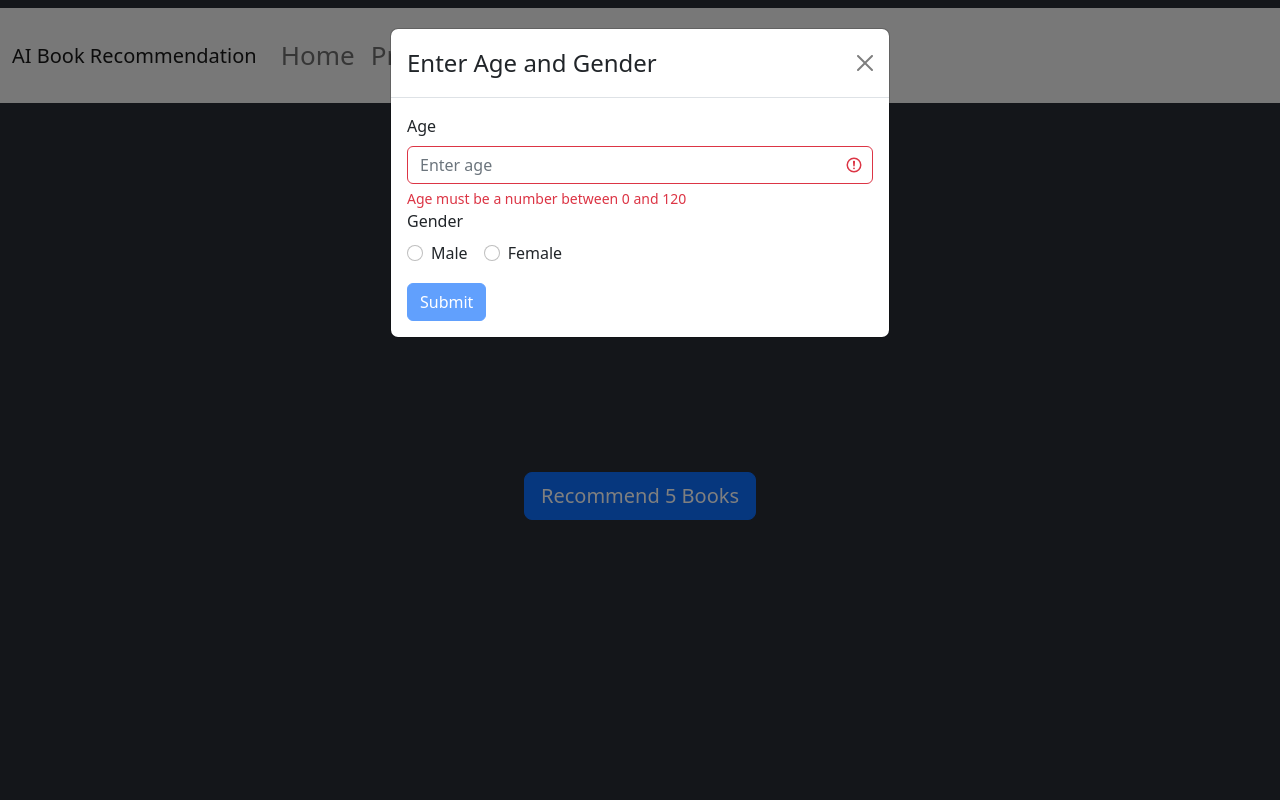
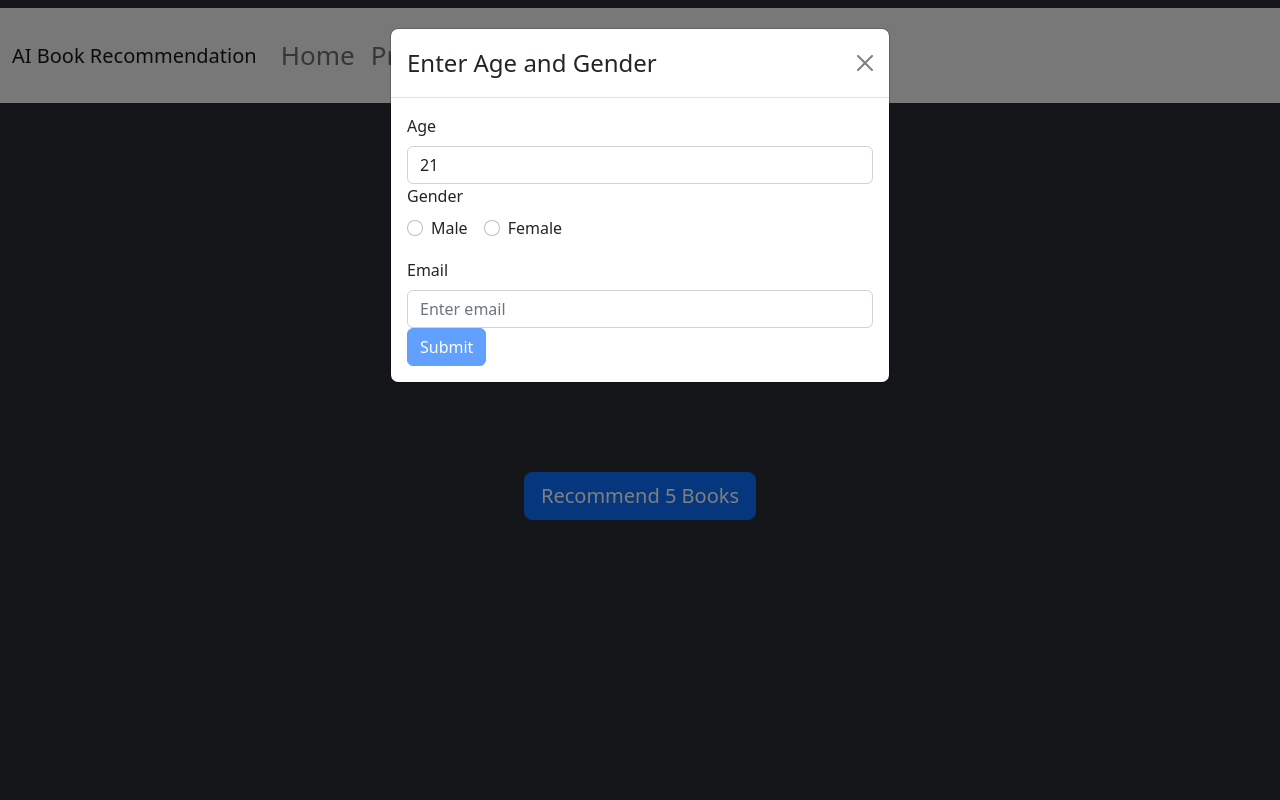
Before and after one commit to gaganmani90/book-summary-react-app, a React (Create React App) app: page / in a window 1280 px wide. Both pictures are taken after a click on the button "Recommend 5 Books". Shown: the top 800 px of the page. Built offline with nearby package versions, Linux system fonts and the light colour scheme; no server answers.

Commit message:
some change

```diff
--- a/package.json
+++ b/package.json
@@ -10,12 +10,15 @@
     "@types/node": "^16.7.13",
     "@types/react": "^18.0.0",
     "@types/react-dom": "^18.0.0",
-    "axios": "^1.3.6",
+    "axios": "^1.4.0",
     "bootstrap": "^5.2.3",
+    "dotenv": "^16.0.3",
     "js-cookie": "^3.0.4",
     "react": "^18.2.0",
     "react-bootstrap": "^2.7.4",
     "react-dom": "^18.2.0",
+    "react-google-login": "^5.2.2",
+    "react-icons": "^4.8.0",
     "react-router-dom": "^6.10.0",
     "react-scripts": "5.0.1",
     "typescript": "^4.4.2",
--- /dev/null
+++ b/src/component/BookRecommendationsView.tsx
@@ -0,0 +1,42 @@
+import React from 'react';
+import ListGroup from 'react-bootstrap/ListGroup';
+interface BookRecommendation {
+    title: string;
+    author: string;
+}
+
+const parseChatGPTResponse = (response: string): BookRecommendation[] => {
+    const bookRecommendations: BookRecommendation[] = [];
+    const lines = response.split('\n');
+
+    for (let i = 0; i < lines.length; i++) {
+        const line = lines[i].trim();
+
+
+        if (line) {
+            const parts = line.split(' by ');
+            console.log(`parts: ${parts.length}`)
+            if (parts.length === 2) {
+                const title = parts[0].replace(/^\d+\.\s*/, '');
+                const author = parts[1];
+                bookRecommendations.push({ title, author });
+            }
+        }
+    }
+    return bookRecommendations;
+};
+
+const BookRecommendationsView = (props: { response: string; }) => {
+    const bookList = parseChatGPTResponse(props.response)
+    console.log(`response: ${props.response}, parsed ${JSON.stringify(bookList)}`)
+    return (
+        <div>
+            <h2>Top 5 Book Recommendations:</h2>
+            <ListGroup>
+                    <ListGroup.Item key="1">{props.response}</ListGroup.Item>
+            </ListGroup>
+        </div>
+    );
+};
+
+export default BookRecommendationsView;
--- a/src/component/ProfileForm.tsx
+++ b/src/component/ProfileForm.tsx
@@ -1,18 +1,22 @@
-import React, {useState, useEffect} from 'react';
+import React, {useState} from 'react';
 import Button from 'react-bootstrap/Button';
-import Col from 'react-bootstrap/Col';
 import Form from 'react-bootstrap/Form';
-import Row from 'react-bootstrap/Row';
-import ProfilesView, {Profile} from "./ProfilesView";
-import {Profiler} from "inspector";
 import {Alert, Modal} from "react-bootstrap";
 
+interface FormData {
+    age: number,
+    email: string,
+    gender: string
+}
 
 // @ts-ignore
-const ProfileForm = ({display}) => {
+const ProfileForm = ({display, onData}) => {
     const [validated, setValidated] = useState(false);
-    const [age, setAge] = useState<number | null>(null);
-    const [gender, setGender] = useState('')
+    const [formData, setFormData] = useState<FormData>(
+        {age: 21, email:'', gender: ""}
+    )
+    const [profileId, setProfileId] = useState('')
+    const [books, setBooks] = useState('')
     const [showModal, setShowModal] = useState(display);
 
     const handleSubmit = async (event: React.FormEvent<HTMLFormElement>) => {
@@ -21,11 +25,8 @@ const ProfileForm = ({display}) => {
             event.preventDefault();
             event.stopPropagation();
         }
-        const profile: { gender: string; age: number | null } = {
-            age, gender
-        }
         setValidated(true);
-        console.log(JSON.stringify(profile))
+        console.log(JSON.stringify(formData))
 
 
         try {
@@ -34,13 +35,14 @@ const ProfileForm = ({display}) => {
                 headers: {
                     'Content-Type': 'application/json'
                 },
-                body: JSON.stringify(profile)
-            });
+                body: JSON.stringify(formData)
+            }).then((response) => response.json())
+                .then((data) => setProfileId(data.id));
 
-            if (!response.ok) {
-                throw new Error('HTTP error ' + response.status);
-            }
-
+            /**
+             * Make GET api call to fetch query response by profile-id
+             */
+            handleFetchProfile()
             console.log('Form data submitted successfully');
         } catch (error) {
             // @ts-ignore
@@ -49,17 +51,34 @@ const ProfileForm = ({display}) => {
         setShowModal(false);
     };
 
+    const handleFetchProfile = () => {
+        if (profileId) {
+            fetch(`http://localhost:8080/profile/${profileId}`)
+                .then((response) => response.json())
+                .then((data) => setBooks(data.response)); // Handle the profile data here
+        }
+        onData(books)
+    };
+
     const handleAgeChange = (e: React.ChangeEvent<HTMLInputElement>) => {
         const newAge = parseInt(e.target.value);
         if (newAge < 1 || newAge > 65) {
-            setAge(null);
+            setFormData({...formData, age: -1})
         } else {
-            setAge(newAge);
+            setFormData({...formData, age: newAge} )
         }
     };
 
+    const handleChange = (event: React.ChangeEvent<HTMLInputElement>) => {
+        setFormData({
+            ...formData,
+            [event.target.name]: event.target.value,
+        });
+    };
+
+
     const isFormValid = () => {
-        return age !== null && gender !== '';
+        return formData.gender !== '';
     };
 
     // @ts-ignore
@@ -75,17 +94,34 @@ const ProfileForm = ({display}) => {
                     <Form onSubmit={handleSubmit}>
                         <Form.Group controlId="formBasicAge">
                             <Form.Label>Age</Form.Label>
-                            <Form.Control type="number" placeholder="Enter age" value={age === null ? '' : age} onChange={handleAgeChange} isInvalid={age === null} />
-                            <Form.Control.Feedback type="invalid">Age must be a number between 0 and 120</Form.Control.Feedback>
+                            <Form.Control type="number" placeholder="Enter age" value={formData.age === null ? '' : formData.age}
+                                          onChange={handleAgeChange} isInvalid={formData.age === null}/>
+                            <Form.Control.Feedback type="invalid">Age must be a number between 0 and
+                                120</Form.Control.Feedback>
                         </Form.Group>
 
                         <Form.Group controlId="formBasicGender">
                             <Form.Label>Gender</Form.Label>
                             <div key={`inline-radio`} className="mb-3">
-                                <Form.Check inline label="Male" name="gender" type="radio" id={`inline-radio-1`} value="male" checked={gender === 'male'} onChange={(e) => setGender(e.target.value)} />
-                                <Form.Check inline label="Female" name="gender" type="radio" id={`inline-radio-2`} value="female" checked={gender === 'female'} onChange={(e) => setGender(e.target.value)} />
+                                <Form.Check inline label="Male" name="gender" type="radio" id={`inline-radio-1`}
+                                            value="male" checked={formData.gender === 'male'}
+                                            onChange={handleChange}/>
+                                <Form.Check inline label="Female" name="gender" type="radio" id={`inline-radio-2`}
+                                            value="female" checked={formData.gender === 'female'}
+                                            onChange={handleChange}/>
                             </div>
                             <Form.Control.Feedback type="invalid">Please select a gender</Form.Control.Feedback>
+                        </Form.Group>
+
+                        <Form.Group controlId="formEmail">
+                            <Form.Label>Email</Form.Label>
+                            <Form.Control
+                                type="email"
+                                name="email"
+                                placeholder="Enter email"
+                                value={formData.email}
+                                onChange={handleChange}
+                            />
                         </Form.Group>
 
                         <Button variant="primary" type="submit" disabled={!isFormValid()}>
--- a/src/component/RecommendationButton.tsx
+++ b/src/component/RecommendationButton.tsx
@@ -1,14 +1,22 @@
 import Button from 'react-bootstrap/Button';
-import {useState} from 'react';
+import React, {useState} from 'react';
 import ProfileForm from "./ProfileForm";
 import IpAddressView from "./IpAddressView";
 import {Container} from "react-bootstrap";
+import BookRecommendationsView from "./BookRecommendationsView";
+
 
 function RecommendationButton() {
     const [showForm, setShowForm] = useState(false);
+    const [response, setResponse] = useState('')
 
     function handleOnClick() {
         setShowForm(!showForm)
+    }
+
+    function handleBooksResponse(data: string) {
+        console.log(`handlebook response data: ${data}`)
+        setResponse(data)
     }
 
     return (
@@ -18,7 +26,8 @@ function RecommendationButton() {
                 <div style={{display: 'flex', justifyContent: 'center', alignItems: 'center', height: '100vh'}}>
                     <Button variant="primary" size="lg" onClick={handleOnClick}>Recommend 5 Books</Button>
                 </div>
-                {showForm && <ProfileForm display={true}/>}
+                {showForm && <ProfileForm display={true} onData={handleBooksResponse}/>}
+                <BookRecommendationsView response={response} />
             </Container>
         </>
     );
```
Also changed, not shown: 1 other file (tests, documents, lock files or other folders).
